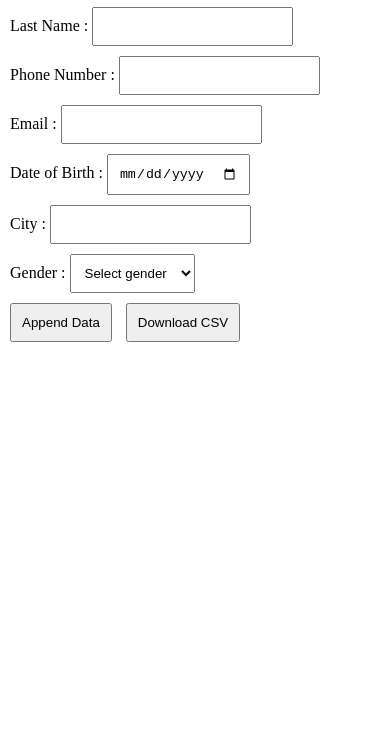
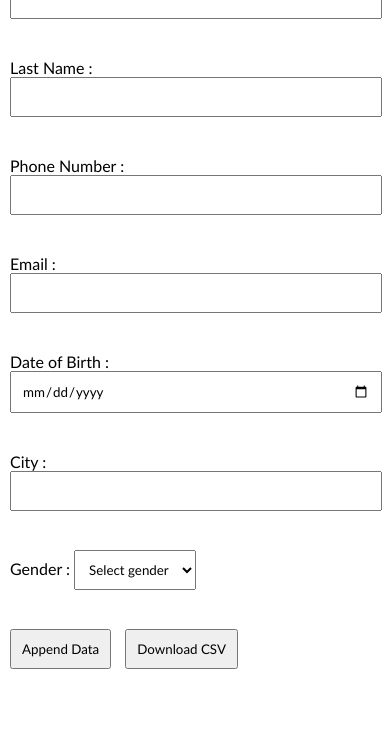
Before and after one commit to ahamednisham/basic-form, a plain HTML site: page index.html in a window 390 px wide. Shown: the part 109-844 px from the top of the page. Drawn offline with Linux system fonts and the light colour scheme.

Commit message:
Font changed + Made mobile friendly

```diff
--- a/index.css
+++ b/index.css
@@ -1,6 +1,7 @@
 *{
     margin: 0px;
     padding: 0px;
+    font-family: Trebuchet MS,Lucida Grande,Lucida Sans Unicode,Lucida Sans,Tahoma,sans-serif;
 }
 
 h1{
@@ -28,3 +29,14 @@ select{
 input{
     padding: 10px;
 }
+
+@media only screen and (max-width: 600px) {
+    .formElements {
+        flex-direction: column;
+        flex-wrap: nowrap;
+    }
+
+    input{
+        width: 94%;
+    }
+  }
```
